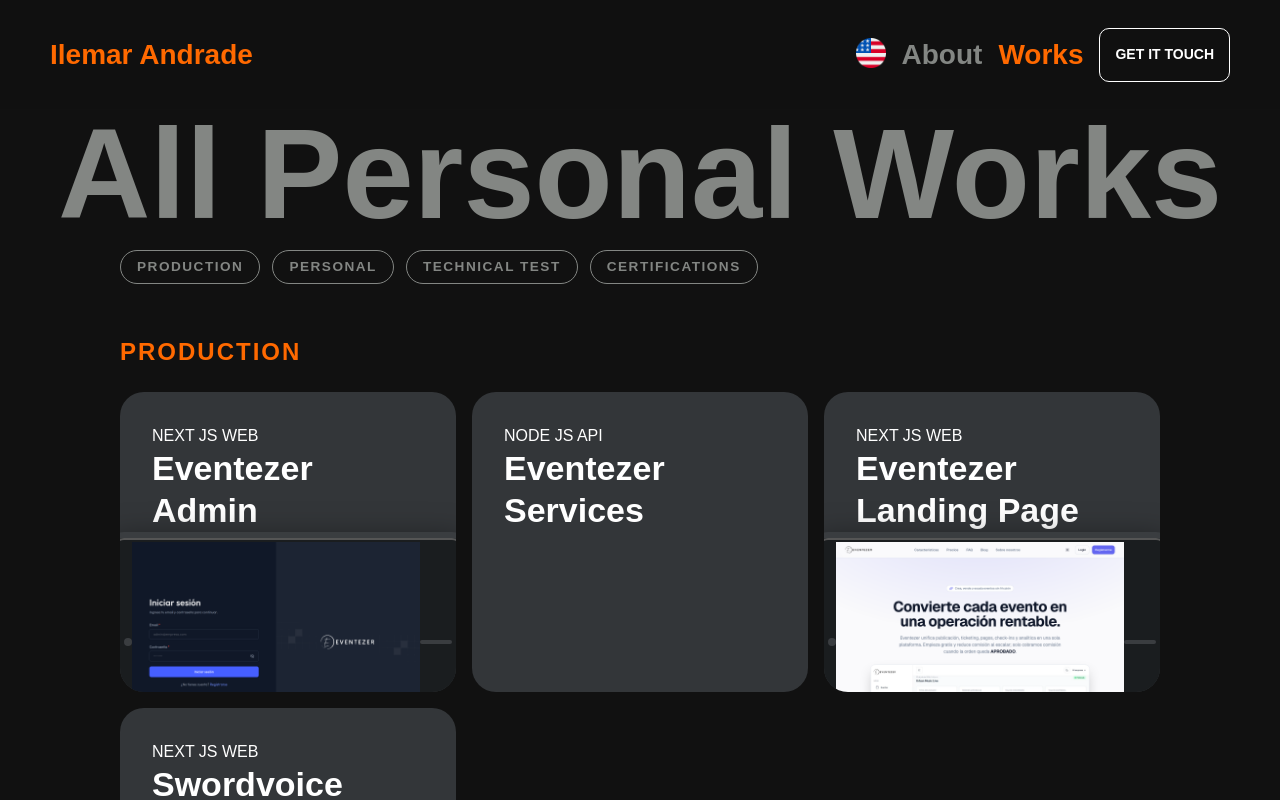
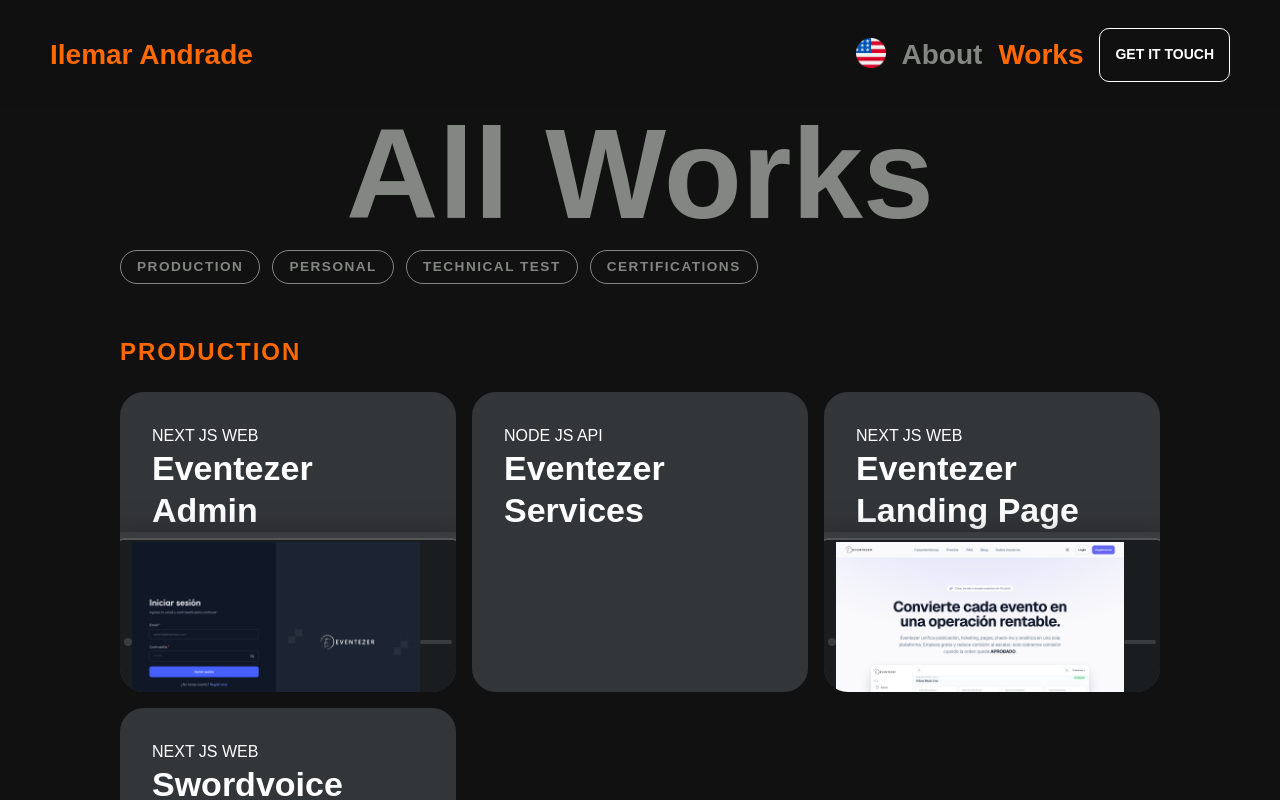
Before and after one commit to ilemarandrade/personal-portfolio, a Next.js app: page /works in a window 1280 px wide. Shown: the top 800 px of the page. Built offline with nearby package versions, Linux system fonts and the light colour scheme.

Commit message:
update texts

```diff
--- a/src/constants/traductions/en.ts
+++ b/src/constants/traductions/en.ts
@@ -2,7 +2,7 @@
   main_titles: {
     software_developer: "Software Developer",
     about_me: "About me",
-    all_personal_works: "All Personal Works",
+    all_personal_works: "All Works",
   },
   about_me: {
     first_paragraph:
--- a/src/constants/traductions/es.ts
+++ b/src/constants/traductions/es.ts
@@ -2,7 +2,7 @@
   main_titles: {
     software_developer: "Desarrollador de Software",
     about_me: "Acerca de mí",
-    all_personal_works: "Todos Mis Trabajos Personales",
+    all_personal_works: "Mis Trabajos",
   },
   about_me: {
     first_paragraph:
```
